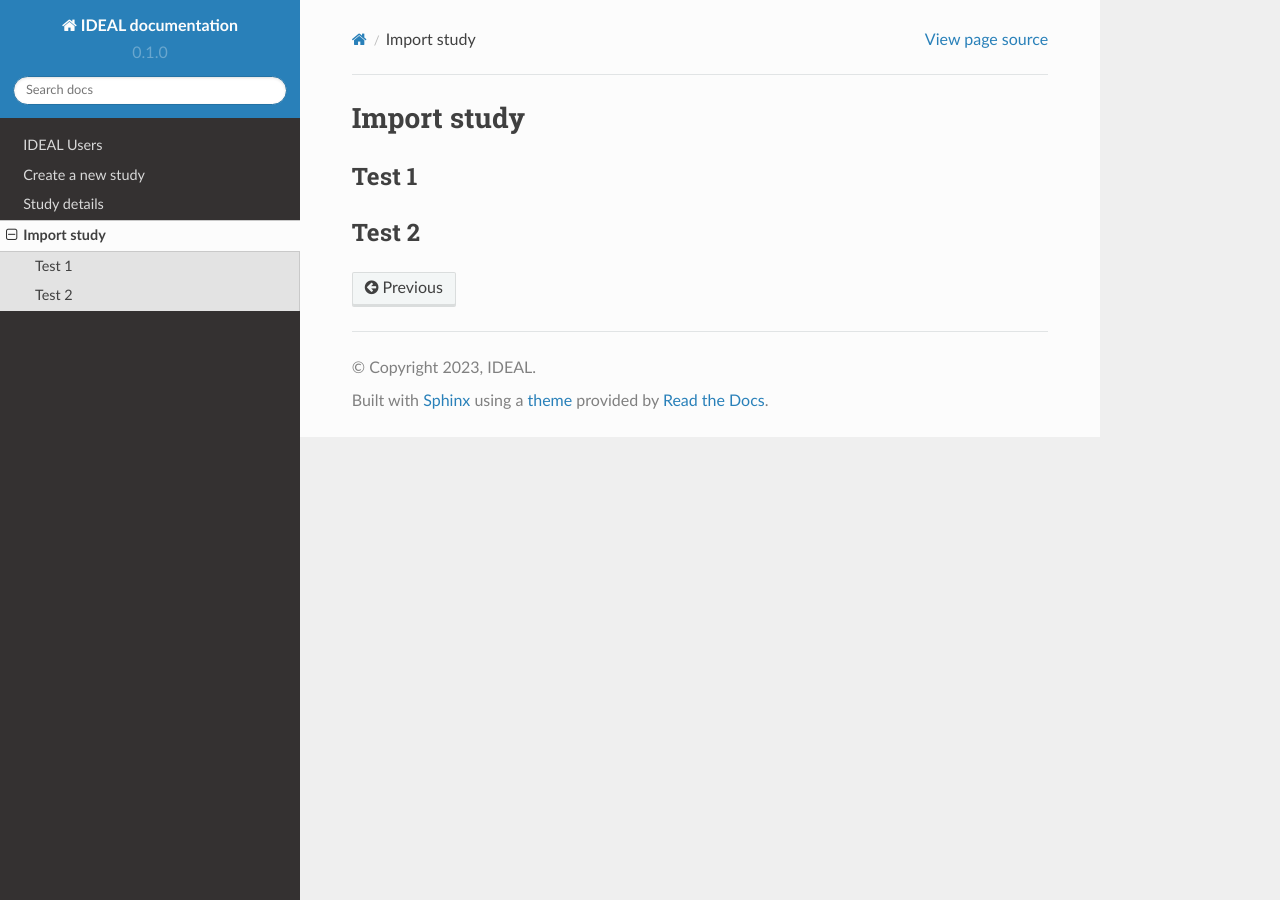
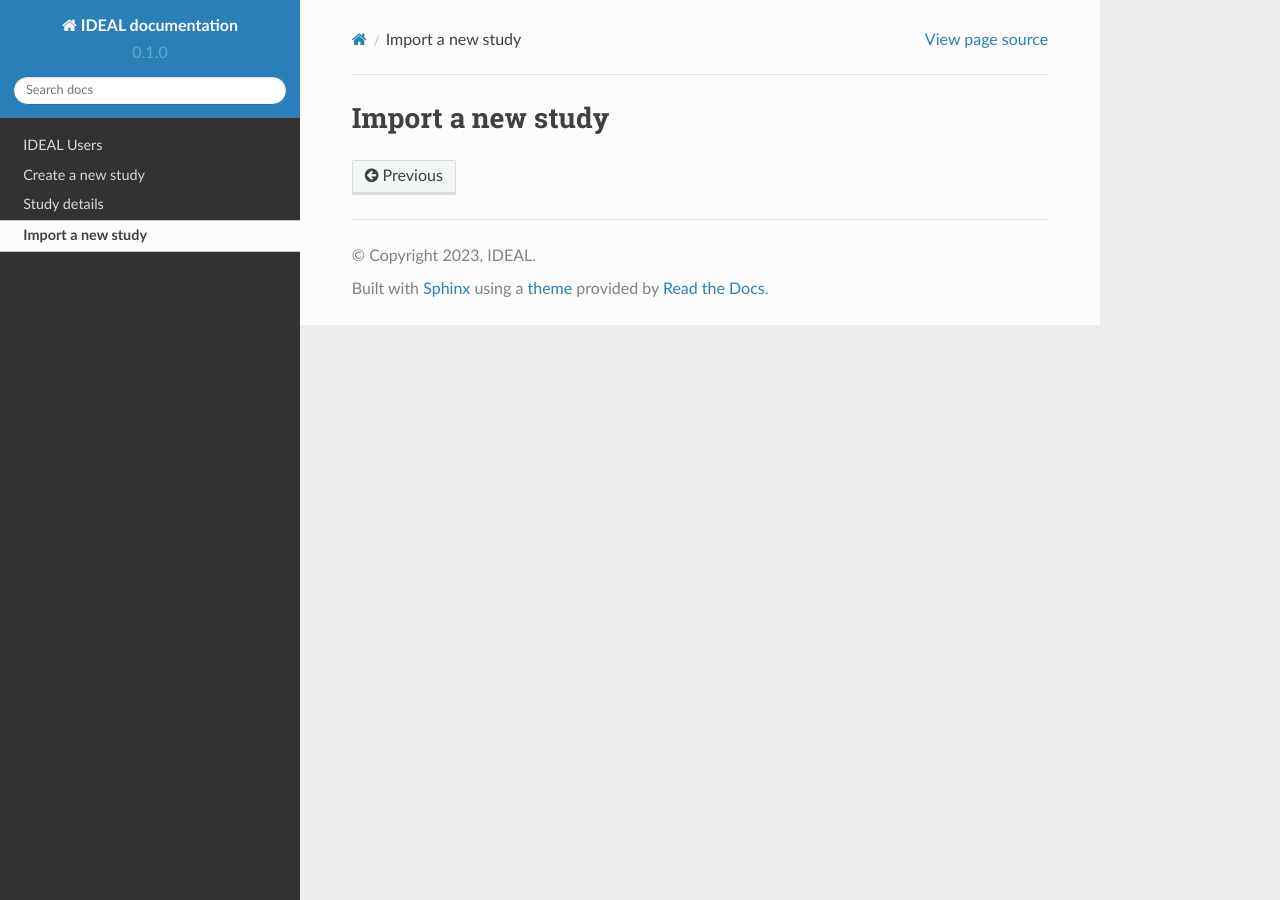
Before and after one commit to Nynuphar/IDEAL-doc, a Sphinx documentation site: the page built from docs/source/import_study.rst, in a window 1280 px wide. Built offline with Sphinx 7.4.7 and the Read the Docs theme 2.0.0, drawn with Linux system fonts in a browser that asks for light colours.

Commit message:
Update import_study.rst

```diff
--- a/docs/source/import_study.rst
+++ b/docs/source/import_study.rst
@@ -1,8 +1,2 @@
-Import study
+Import a new study
 ==============
-
-Test 1
-*******
-
-Test 2
-*******
```
